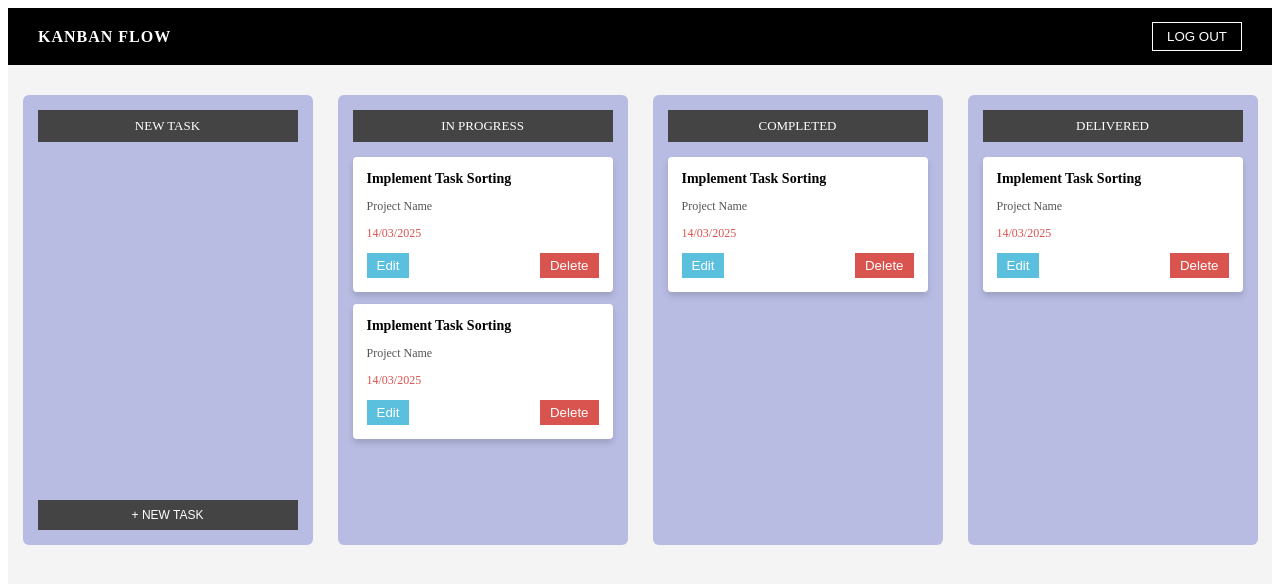
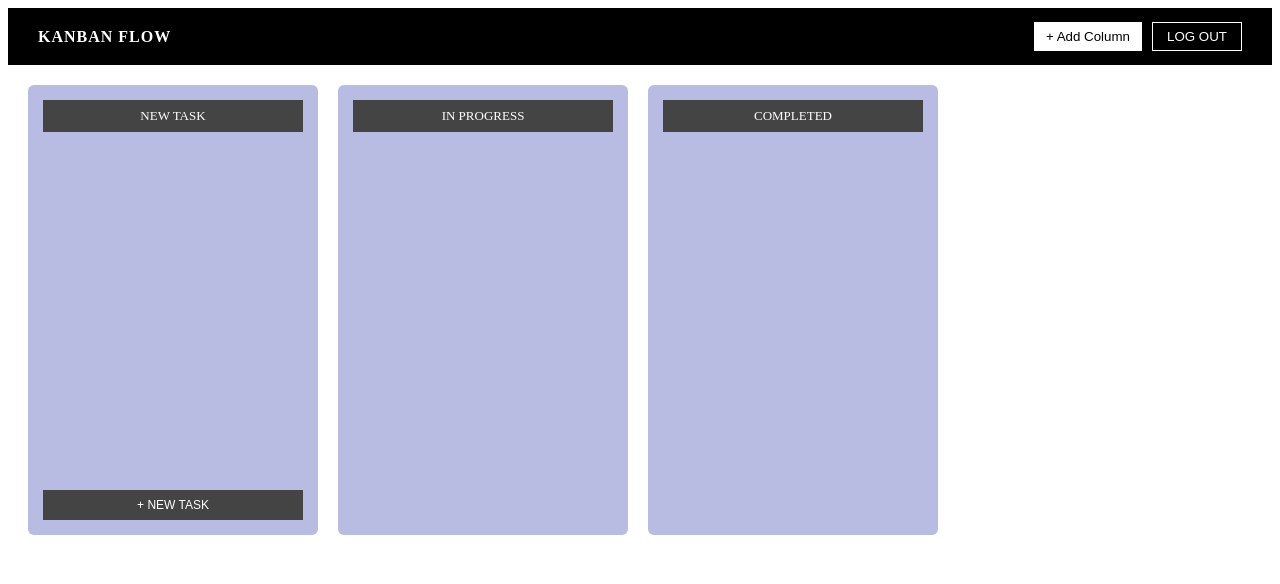
Before and after one commit to PRATEEKK9223/TaskManager, an Angular app: page / in a window 1280 px wide. Shown: the top 584 px of the page. Built offline with nearby package versions, Linux system fonts and the light colour scheme.

Commit message:
added colmun

```diff
--- a/src/app/components/navbar/navbar.component.css
+++ b/src/app/components/navbar/navbar.component.css
@@ -25,3 +25,20 @@
   background: white;
   color: black;
 }
+
+.nav-actions {
+  display: flex;
+  gap: 10px;
+}
+
+.add-column-btn {
+  background: white;
+  color: black;
+  border: none;
+  padding: 6px 12px;
+  cursor: pointer;
+}
+
+.add-column-btn:hover {
+  background: #ddd;
+}
--- a/src/app/components/navbar/navbar.component.html
+++ b/src/app/components/navbar/navbar.component.html
@@ -1,4 +1,13 @@
 <nav class="navbar">
   <div class="logo">KANBAN FLOW</div>
-  <button class="logout-btn">LOG OUT</button>
+
+  <div class="nav-actions">
+    <button class="add-column-btn" (click)="openColumnForm()">
+      + Add Column
+    </button>
+
+    <button class="logout-btn">
+      LOG OUT
+    </button>
+  </div>
 </nav>
--- a/src/app/components/navbar/navbar.component.ts
+++ b/src/app/components/navbar/navbar.component.ts
@@ -1,4 +1,4 @@
-import { Component } from '@angular/core';
+import { Component ,Output, EventEmitter} from '@angular/core';
 
 @Component({
   selector: 'app-navbar',
@@ -6,5 +6,10 @@ import { Component } from '@angular/core';
   styleUrls: ['./navbar.component.css']
 })
 export class NavbarComponent {
+    @Output() addColumn = new EventEmitter<void>();
+
+  openColumnForm() {
+    this.addColumn.emit();
+  }
 
 }
--- a/src/app/pages/dashboard/dashboard.component.css
+++ b/src/app/pages/dashboard/dashboard.component.css
@@ -1,10 +1,65 @@
+
+
+.add-column-btn {
+  height: 40px;
+  padding: 0 15px;
+  background: #222;
+  color: white;
+  border: none;
+  margin: 20px;
+  cursor: pointer;
+}
+
 .dashboard-container {
   display: flex;
-  gap: 25px;
-  padding: 30px;
-  background: #f4f4f4;
-  min-height: 100vh;
+  gap: 20px;
+  padding: 20px;
+  align-items: flex-start;
+}
+
+/* Overlay */
+.overlay {
+  position: fixed;
+  top: 0;
+  left: 0;
+  width: 100%;
+  height: 100%;
+  background: rgba(0,0,0,0.4);
+  display: flex;
   justify-content: center;
-  /* align-items: center; */
+  align-items: center;
+  z-index: 1000;
+}
 
+/* Popup box */
+.form-container {
+  background: white;
+  padding: 25px;
+  width: 350px;
+  border-radius: 6px;
 }
+
+.form-container input {
+  width: 100%;
+  padding: 8px;
+  margin-bottom: 15px;
+}
+
+.buttons {
+  display: flex;
+  justify-content: space-between;
+}
+
+.cancel {
+  background: gray;
+  color: white;
+  border: none;
+  padding: 6px 12px;
+}
+
+.save {
+  background: #222;
+  color: white;
+  border: none;
+  padding: 6px 12px;
+}
--- a/src/app/pages/dashboard/dashboard.component.html
+++ b/src/app/pages/dashboard/dashboard.component.html
@@ -1,72 +1,80 @@
-<app-navbar></app-navbar>
+<app-navbar (addColumn)="openColumnForm()"></app-navbar>
 
 <div class="dashboard-container">
 
+  <!-- ADD COLUMN BUTTON -->
+  <!-- <button class="add-column-btn" (click)="openColumnForm()">
+    + Add Column
+  </button> -->
 
+  <!-- DYNAMIC COLUMNS -->
+ <app-column
+  *ngFor="let column of columns; let i = index"
+  [title]="column.title"
+  [showAdd]="i === 0"
+  (addTask)="openTaskForm(i)">
 
-  <app-column
-  title="NEW TASK"
-  [showAdd]="true"
-  (addTask)="openForm()">
+    <app-task-card
+      *ngFor="let task of column.tasks"
+      [task]="task"
+      (edit)="editTask(i, $event)"
+      (delete)="deleteTask(i, $event)">
+    </app-task-card>
 
-  <app-task-card
-    *ngFor="let task of tasks"
-    [task]="task"
-    (edit)="editTask($event)"
-    (delete)="deleteTask($event)">
-  </app-task-card>
+  </app-column>
 
-</app-column>
+</div>
 
+<!-- TASK FORM -->
 <app-task-form
-  *ngIf="showForm"
+  *ngIf="showTaskForm"
   [task]="selectedTask"
   [isEditMode]="isEditMode"
-  (close)="closeForm()"
+  (close)="showTaskForm = false"
   (save)="saveTask($event)">
 </app-task-form>
 
-  <app-column title="IN PROGRESS">
-    <app-task-card
-  [task]="{
-    id: 100,
-    title: 'Implement Task Sorting',
-    project: 'Project Name',
-    date: '14/03/2025'
-  }">
-</app-task-card>
+<!-- COLUMN FORM -->
+<!-- COLUMN FORM MODAL -->
+<div class="overlay" *ngIf="showColumnForm">
+  <div class="form-container">
 
-      <app-task-card
-  [task]="{
-    id: 100,
-    title: 'Implement Task Sorting',
-    project: 'Project Name',
-    date: '14/03/2025'
-  }">
-</app-task-card>
-    </app-column>
+    <h3>Create New Column</h3>
 
-  <app-column title="COMPLETED">
-   <app-task-card
-  [task]="{
-    id: 100,
-    title: 'Implement Task Sorting',
-    project: 'Project Name',
-    date: '14/03/2025'
-  }">
-</app-task-card>
+    <form [formGroup]="columnForm" (ngSubmit)="saveColumn()">
 
-  </app-column>
+      <input
+        type="text"
+        placeholder="Column Name"
+        formControlName="title">
 
-  <app-column title="DELIVERED">
-        <app-task-card
-          [task]="{
-            id: 100,
-            title: 'Implement Task Sorting',
-            project: 'Project Name',
-            date: '14/03/2025'
-          }">
-      </app-task-card>
-  </app-column>
+      <!-- Error Messages -->
+      <div class="error"
+           *ngIf="columnForm.get('title')?.touched && columnForm.get('title')?.errors?.['required']">
+        Column name is required
+      </div>
 
+      <div class="error"
+     *ngIf="columnForm.get('title')?.touched && columnForm.get('title')?.errors?.['duplicate']">
+      Column name already exists
+    </div>
+
+      <div class="error"
+           *ngIf="columnForm.get('title')?.touched && columnForm.get('title')?.errors?.['minlength']">
+        Minimum 3 characters required
+      </div>
+
+      <div class="buttons">
+        <button type="button" class="cancel" (click)="showColumnForm=false">
+          Cancel
+        </button>
+
+        <button type="submit" class="save" [disabled]="columnForm.invalid">
+          Create
+        </button>
+      </div>
+
+    </form>
+
+  </div>
 </div>
--- a/src/app/pages/dashboard/dashboard.component.ts
+++ b/src/app/pages/dashboard/dashboard.component.ts
@@ -1,30 +1,5 @@
-// import { Component } from '@angular/core';
-
-// @Component({
-//   selector: 'app-dashboard',
-//   templateUrl: './dashboard.component.html',
-//   styleUrls: ['./dashboard.component.css']
-// })
-// export class DashboardComponent {
-//     showForm = false;
-
-//   newTasks: any[] = [];
-
-//   openForm() {
-//     this.showForm = true;
-//   }
-
-//   closeForm() {
-//     this.showForm = false;
-//   }
-
-//   saveTask(task: any) {
-//     this.newTasks.push(task);
-//     this.showForm = false;
-//   }
-// }
-
 import { Component } from '@angular/core';
+import { FormBuilder, FormGroup, Validators } from '@angular/forms';
 
 @Component({
   selector: 'app-dashboard',
@@ -32,49 +7,116 @@ import { Component } from '@angular/core';
   styleUrls: ['./dashboard.component.css']
 })
 export class DashboardComponent {
+  columnForm!: FormGroup;
 
-  showForm = false;
+  constructor(private fb: FormBuilder) {
+  this.columnForm = this.fb.group({
+    title: ['', [Validators.required, Validators.minLength(3)]]
+  });
+}
+
+  showTaskForm = false;
+  showColumnForm = false;
   isEditMode = false;
 
-  tasks: any[] = [];
   selectedTask: any = null;
+  selectedColumnIndex!: number;
 
-  openForm() {
+  columns: any[] = [
+    {
+      title: 'NEW TASK',
+      tasks: []
+    },
+    {
+      title: 'IN PROGRESS',
+      tasks: []
+    },
+    {
+      title: 'COMPLETED',
+      tasks: []
+    }
+  ];
+
+  // -------- TASK LOGIC --------
+
+  openTaskForm(columnIndex: number) {
+    this.selectedColumnIndex = columnIndex;
     this.isEditMode = false;
     this.selectedTask = null;
-    this.showForm = true;
-  }
-
-  closeForm() {
-    this.showForm = false;
+    this.showTaskForm = true;
   }
 
   saveTask(task: any) {
-
-    if (this.isEditMode) {
-      const index = this.tasks.findIndex(t => t.id === task.id);
-      if (index !== -1) {
-        this.tasks[index] = task;
-      }
-    } else {
-      task.id = Date.now();
-      this.tasks.push(task);
-    }
-
-    this.showForm = false;
+    task.id = Date.now();
+    this.columns[this.selectedColumnIndex].tasks.push(task);
+    this.showTaskForm = false;
   }
 
-  editTask(task: any) {
-    this.isEditMode = true;
-    this.selectedTask = { ...task };
-    this.showForm = true;
-  }
-
-  deleteTask(id: number) {
-    const confirmDelete = confirm("Are you sure you want to delete this task?");
+  deleteTask(columnIndex: number, taskId: number) {
+    const confirmDelete = confirm("Are you sure?");
     if (confirmDelete) {
-      this.tasks = this.tasks.filter(task => task.id !== id);
+      this.columns[columnIndex].tasks =
+        this.columns[columnIndex].tasks.filter((t: any) => t.id !== taskId);
     }
   }
 
+  editTask(columnIndex: number, task: any) {
+    this.selectedColumnIndex = columnIndex;
+    this.selectedTask = { ...task };
+    this.isEditMode = true;
+    this.showTaskForm = true;
+  }
+
+  // -------- COLUMN LOGIC --------
+
+  openColumnForm() {
+    this.showColumnForm = true;
+  }
+
+//   saveColumn() {
+
+//   if (this.columnForm.invalid) {
+//     this.columnForm.markAllAsTouched();
+//     return;
+//   }
+
+//   const columnTitle = this.columnForm.value.title;
+
+//   this.columns.push({
+//     title: columnTitle,
+//     tasks: []
+//   });
+
+//   this.columnForm.reset();
+//   this.showColumnForm = false;
+// }
+
+saveColumn() {
+
+  if (this.columnForm.invalid) {
+    this.columnForm.markAllAsTouched();
+    return;
+  }
+
+  let columnTitle = this.columnForm.value.title.trim();
+
+  // 🔥 CHECK FOR DUPLICATE (case insensitive)
+  const exists = this.columns.some(
+    column => column.title.toLowerCase() === columnTitle.toLowerCase()
+  );
+
+  if (exists) {
+    this.columnForm.get('title')?.setErrors({ duplicate: true });
+    return;
+  }
+
+  this.columns.push({
+    title: columnTitle,
+    tasks: []
+  });
+
+  this.columnForm.reset();
+  this.showColumnForm = false;
 }
+
+}
```
